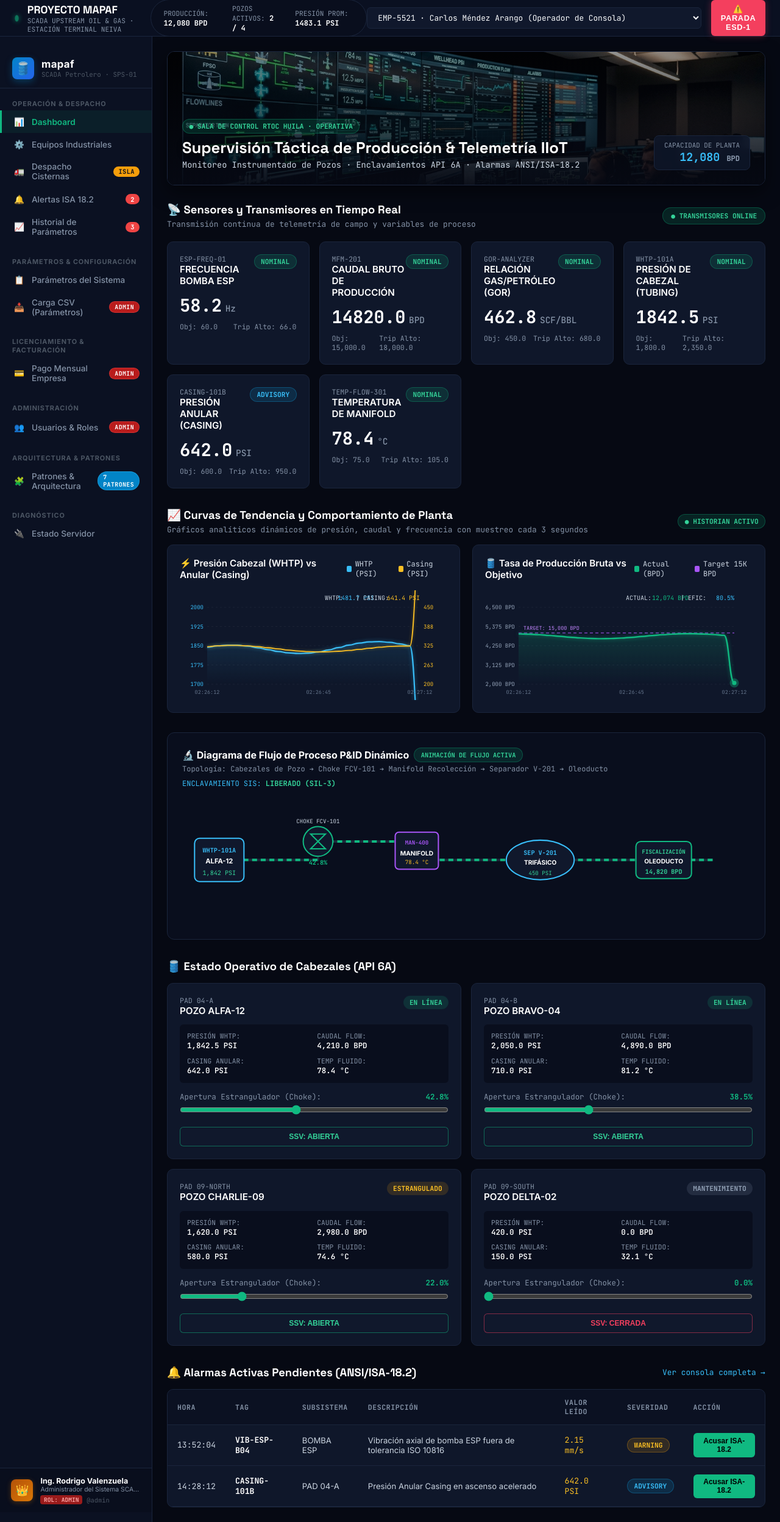
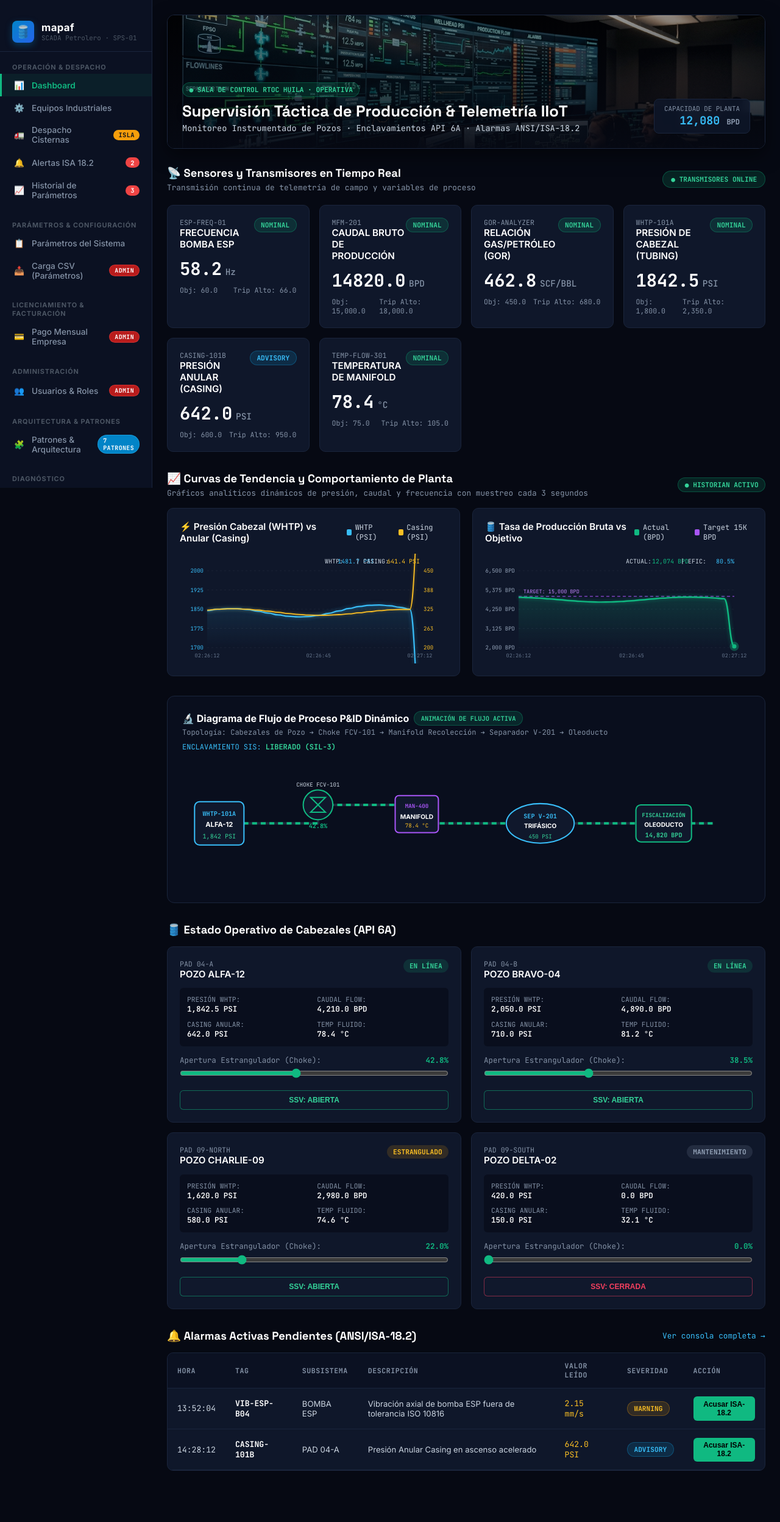
Before and after one commit to Maria-Conde/PROYECTO-MAPAF, a PHP site: page /mapaf/ in a window 1280 px wide. Shown: the whole page at 61% size. After the commit the page ends 2412 px from the top, so only its background shows below. Run offline with PHP 8.4, Linux system fonts and the light colour scheme; data comes from the database, SQL or seed files in the repository.

Commit message:
style(layout): remover barra superior redundante para limpiar interfaz y unificar con prototipo de referencia

```diff
--- a/assets/css/scada.css
+++ b/assets/css/scada.css
@@ -173,6 +173,8 @@ body {
 .app-container {
     display: flex;
     flex: 1;
+    min-height: 100vh;
+    height: 100vh;
     overflow: hidden;
 }
 
@@ -184,6 +186,8 @@ body {
     flex-direction: column;
     padding: 1rem 0;
     flex-shrink: 0;
+    overflow-y: auto;
+    height: 100vh;
 }
 
 .sidebar-category {
--- a/views/layout/header.php
+++ b/views/layout/header.php
@@ -32,41 +32,4 @@ try {
     <link rel="stylesheet" href="assets/css/scada.css">
 </head>
 <body>
-    <header class="app-header">
-        <div class="header-brand">
-            <div class="brand-dot"></div>
-            <div>
-                <div class="brand-title">
-                    <span>PROYECTO MAPAF</span>
-                </div>
-                <div class="brand-subtitle">SCADA UPSTREAM OIL & GAS · ESTACIÓN TERMINAL NEIVA</div>
-            </div>
-        </div>
-
-        <div class="header-kpis">
-            <div>
-                <span class="kpi-unit">PRODUCCIÓN:</span>
-                <span class="kpi-val" id="topKpiFlow"><?= number_format($kpis['total_production']) ?> BPD</span>
-            </div>
-            <div>
-                <span class="kpi-unit">POZOS ACTIVOS:</span>
-                <span class="kpi-val" id="topKpiWells"><?= $kpis['active_wells_count'] ?> / <?= $kpis['total_wells_count'] ?></span>
-            </div>
-            <div>
-                <span class="kpi-unit">PRESIÓN PROM:</span>
-                <span class="kpi-val" id="topKpiPressure"><?= $kpis['avg_tubing_pressure'] ?> PSI</span>
-            </div>
-        </div>
-
-        <div class="header-actions">
-            <select id="operatorSelect" class="operator-select" title="Seleccionar Operador de Turno">
-                <option value="EMP-8812">EMP-8812 · M. Conde Dussan (Administrador)</option>
-            </select>
-
-            <button type="button" id="btnEsdTop" class="btn-esd-top" title="Parada de Emergencia ESD-1">
-                ⚠️ PARADA ESD-1
-            </button>
-        </div>
-    </header>
-
     <div class="app-container">
```
Also changed, not shown: db/changelog/changesets/009-create-tables-equipos-cisternas.xml (line endings or trailing spaces), repositories/CisternasRepository.php (line endings or trailing spaces), repositories/EquiposRepository.php (line endings or trailing spaces), repositories/ParametrosRepository.php (line endings or trailing spaces), services/CisternasService.php (line endings or trailing spaces), services/EquiposService.php (line endings or trailing spaces), services/FacturacionService.php (line endings or trailing spaces), services/ParametrosService.php (line endings or trailing spaces), views/carga_csv.php (line endings or trailing spaces), views/cisternas.php (line endings or trailing spaces), views/facturacion.php (line endings or trailing spaces), views/historial.php (line endings or trailing spaces), views/parametros.php (line endings or trailing spaces), views/usuarios.php (line endings or trailing spaces).
